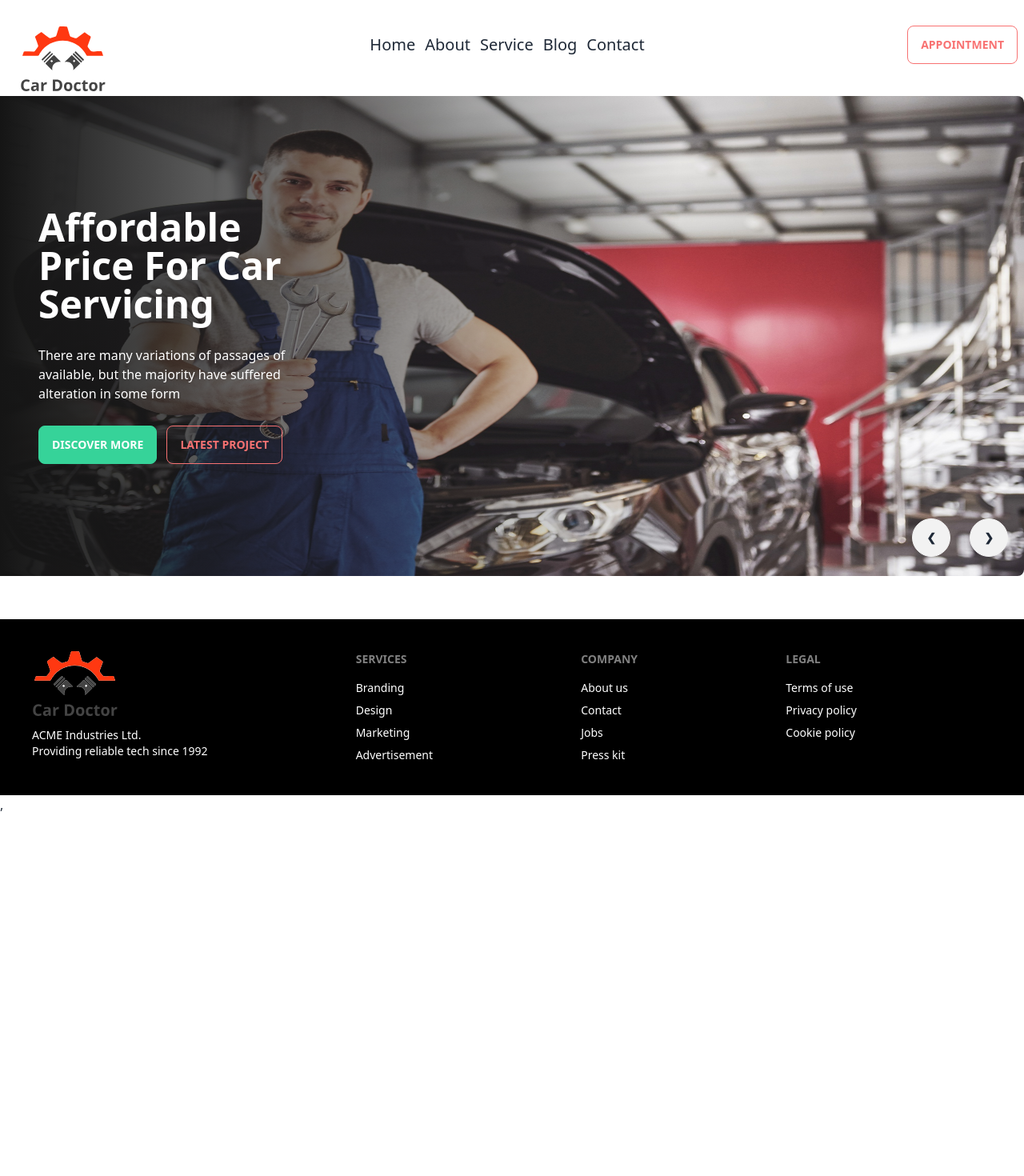
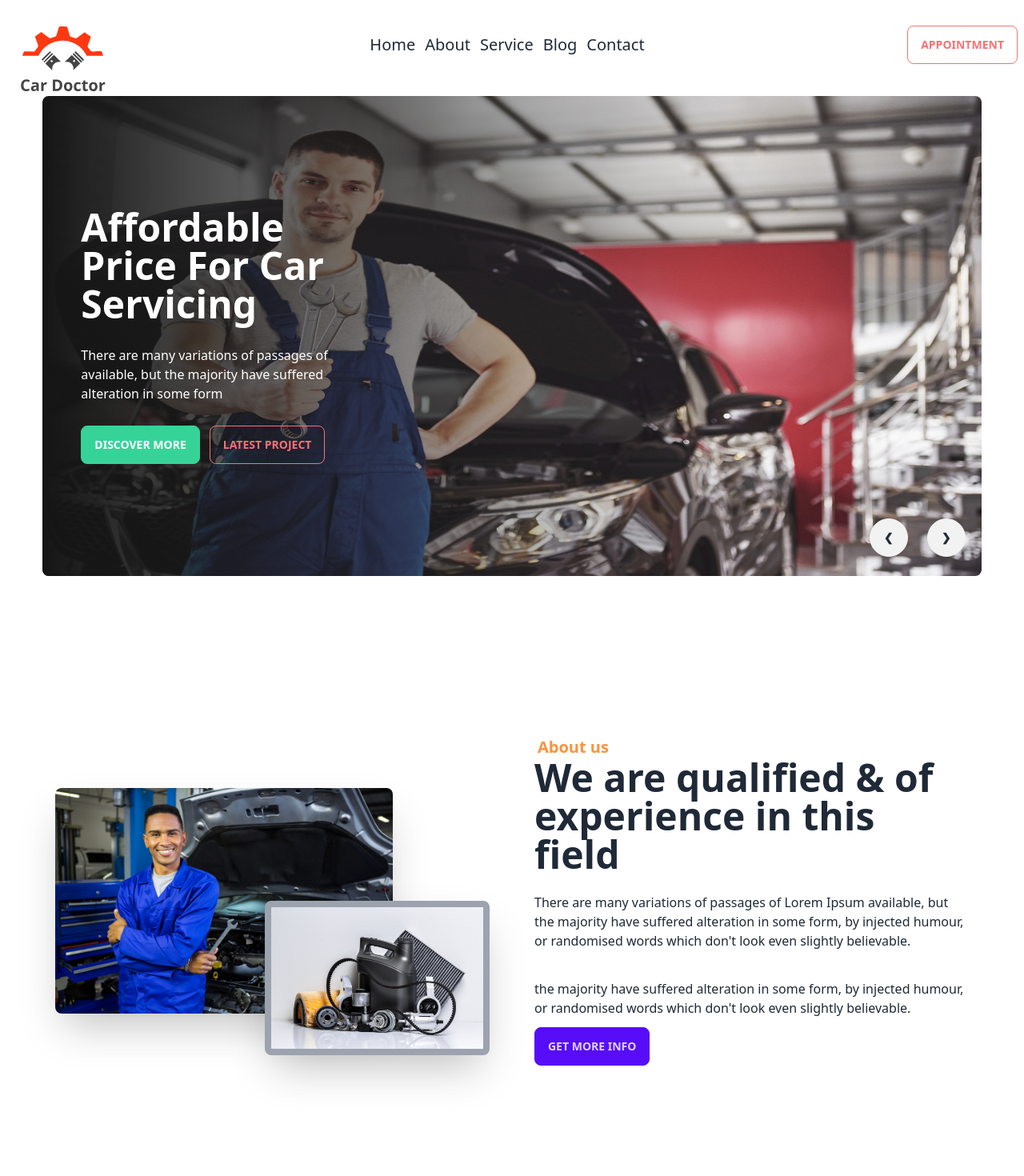
Before and after one commit to MaLiHa1321/car-doctor, a React (Vite) app: page / in a window 1280 px wide. Shown: the top 1470 px of the page at 80% size. Before the commit the page ends 1018 px from the top, so only its background shows below. Built offline with nearby package versions, Linux system fonts and the light colour scheme.

Commit message:
about section are added

```diff
--- /dev/null
+++ b/src/pages/home/About.jsx
@@ -0,0 +1,28 @@
+import React from 'react';
+import person from '../../assets/images/about_us/person.jpg';
+import parts from '../../assets/images/about_us/parts.jpg';
+
+const About = () => {
+    return (
+        <div>
+            <div className="hero min-h-screen">
+                <div className="hero-content flex-col lg:flex-row jus">
+                  <div className='w-1/2 relative'>
+                  <img src={person} className="w-3/4 h-full rounded-lg shadow-2xl" />
+                  <img src={parts} className="w-1/2 rounded-lg absolute right-5 top-1/2 shadow-2xl border-8 border-gray-400" />
+                  </div>
+                    <div className='space-x-5 lg:w-1/2'>
+                        <h2 className='text-xl pl-6 font-bold text-orange-400'>About us</h2>
+                        <h1 className="text-2xl lg:text-5xl font-bold">We are qualified & of experience in this field</h1>
+                        <p className="py-6">There are many variations of passages of Lorem Ipsum available, but the majority have suffered alteration in some form, by injected humour, or randomised words which don't look even slightly believable. </p>
+                        <p className="py-3">the majority have suffered alteration in some form, by injected humour, or randomised words which don't look even slightly believable. </p>
+                        <button className="btn btn-primary">Get More Info</button>
+                    </div>
+                </div>
+            </div>
+
+        </div>
+    );
+};
+
+export default About;
--- a/src/pages/home/Banner.jsx
+++ b/src/pages/home/Banner.jsx
@@ -11,12 +11,12 @@
             <div className="carousel w-full h-[600px]">
   <div id="slide1" className="carousel-item relative w-full">
     <img src={img1} className="w-full rounded-lg" />
-    <div className="absolute h-full flex items-center justify-start gap-6  left-0 bottom-0 bg-gradient-to-r from-[#151515]
+    <div className="absolute rounded-lg h-full flex items-center justify-start gap-6  left-0 bottom-0 bg-gradient-to-r from-[#151515]
      to-[rgba(21, 21, 21, 0.00)]">
-    <div className='text-white space-y-7 pl-12 w-1/2'>
-        <h2 className='text-5xl font-bold'>Affordable Price For Car Servicing</h2>
+    <div className='text-white space-y-7 p-3 lg:pl-12 w-full lg:w-1/2'>
+        <h2 className='text-2xl lg:text-5xl font-bold'>Affordable Price For Car Servicing</h2>
         <p>There are many variations of passages of  available, but the majority have suffered alteration in some form</p>
-        <div className='flex gap-3'>
+        <div className='flex flex-col md:flex-row gap-3'>
         <button className="btn btn-success text-white">Discover More</button>
         <button className="btn btn-outline btn-error">Latest Project</button>
         </div>
@@ -29,12 +29,12 @@
   </div>
   <div id="slide2" className="carousel-item relative w-full">
     <img src={img2} className="w-full rounded-lg" />
-    <div className="absolute h-full flex items-center justify-start gap-6  left-0 bottom-0 bg-gradient-to-r from-[#151515]
+    <div className="absolute rounded-lg h-full flex items-center justify-start gap-6  left-0 bottom-0 bg-gradient-to-r from-[#151515]
      to-[rgba(21, 21, 21, 0.00)]">
-    <div className='text-white space-y-7 pl-12 w-1/2'>
-        <h2 className='text-5xl font-bold'>Affordable Price For Car Servicing</h2>
+    <div className='text-white space-y-7 p-3 lg:pl-12 w-full lg:w-1/2'>
+        <h2 className='text-2xl lg:text-5xl font-bold'>Affordable Price For Car Servicing</h2>
         <p>There are many variations of passages of  available, but the majority have suffered alteration in some form</p>
-        <div className='flex gap-3'>
+        <div className='flex flex-col md:flex-row gap-3'>
         <button className="btn btn-success text-white">Discover More</button>
         <button className="btn btn-outline btn-error">Latest Project</button>
         </div>
@@ -47,18 +47,18 @@
   </div>
   <div id="slide3" className="carousel-item relative w-full">
     <img src={img3} className="w-full rounded-lg" />
-    <div className="absolute h-full flex items-center justify-start gap-6  left-0 bottom-0 bg-gradient-to-r from-[#151515]
+    <div className="absolute rounded-lg h-full flex items-center justify-start gap-6  left-0 bottom-0 bg-gradient-to-r from-[#151515]
      to-[rgba(21, 21, 21, 0.00)]">
-    <div className='text-white space-y-7 pl-12 w-1/2'>
-        <h2 className='text-5xl font-bold'>Affordable Price For Car Servicing</h2>
+    <div className='text-white space-y-7 p-3 lg:pl-12 w-full lg:w-1/2'>
+        <h2 className='text-2xl lg:text-5xl font-bold'>Affordable Price For Car Servicing</h2>
         <p>There are many variations of passages of  available, but the majority have suffered alteration in some form</p>
-        <div className='flex gap-3'>
+        <div className='flex flex-col md:flex-row gap-3'>
         <button className="btn btn-success text-white">Discover More</button>
         <button className="btn btn-outline btn-error">Latest Project</button>
         </div>
     </div>
     </div>
-    <div className="absolute flex justify-end gap-6 transform -translate-y-1/2 left-5 right-5 bottom-0">
+    <div className="absolute rounded-lg flex justify-end gap-6 transform -translate-y-1/2 left-5 right-5 bottom-0">
       <a href="#slide2" className="btn btn-circle">❮</a>
       <a href="#slide4" className="btn btn-circle">❯</a>
     </div>
@@ -67,10 +67,10 @@
     <img src={img4} className="w-full rounded-lg" />
     <div className="absolute h-full flex items-center justify-start gap-6  left-0 bottom-0 bg-gradient-to-r from-[#151515]
      to-[rgba(21, 21, 21, 0.00)]">
-    <div className='text-white space-y-7 pl-12 w-1/2'>
-        <h2 className='text-5xl font-bold'>Affordable Price For Car Servicing</h2>
+    <div className='text-white space-y-7 p-3 lg:pl-12 w-full lg:w-1/2'>
+        <h2 className='text-2xl lg:text-5xl font-bold'>Affordable Price For Car Servicing</h2>
         <p>There are many variations of passages of  available, but the majority have suffered alteration in some form</p>
-        <div className='flex gap-3'>
+        <div className='flex flex-col md:flex-row gap-3'>
         <button className="btn btn-success text-white">Discover More</button>
         <button className="btn btn-outline btn-error">Latest Project</button>
         </div>
--- a/src/pages/home/Home.jsx
+++ b/src/pages/home/Home.jsx
@@ -1,10 +1,12 @@
 import React from 'react';
 import Banner from './Banner';
+import About from './About';
 
 const Home = () => {
     return (
-        <div>
+        <div className='container w-11/12 mx-auto'>
          <Banner></Banner>
+         <About></About>
         </div>
     );
 };
```
